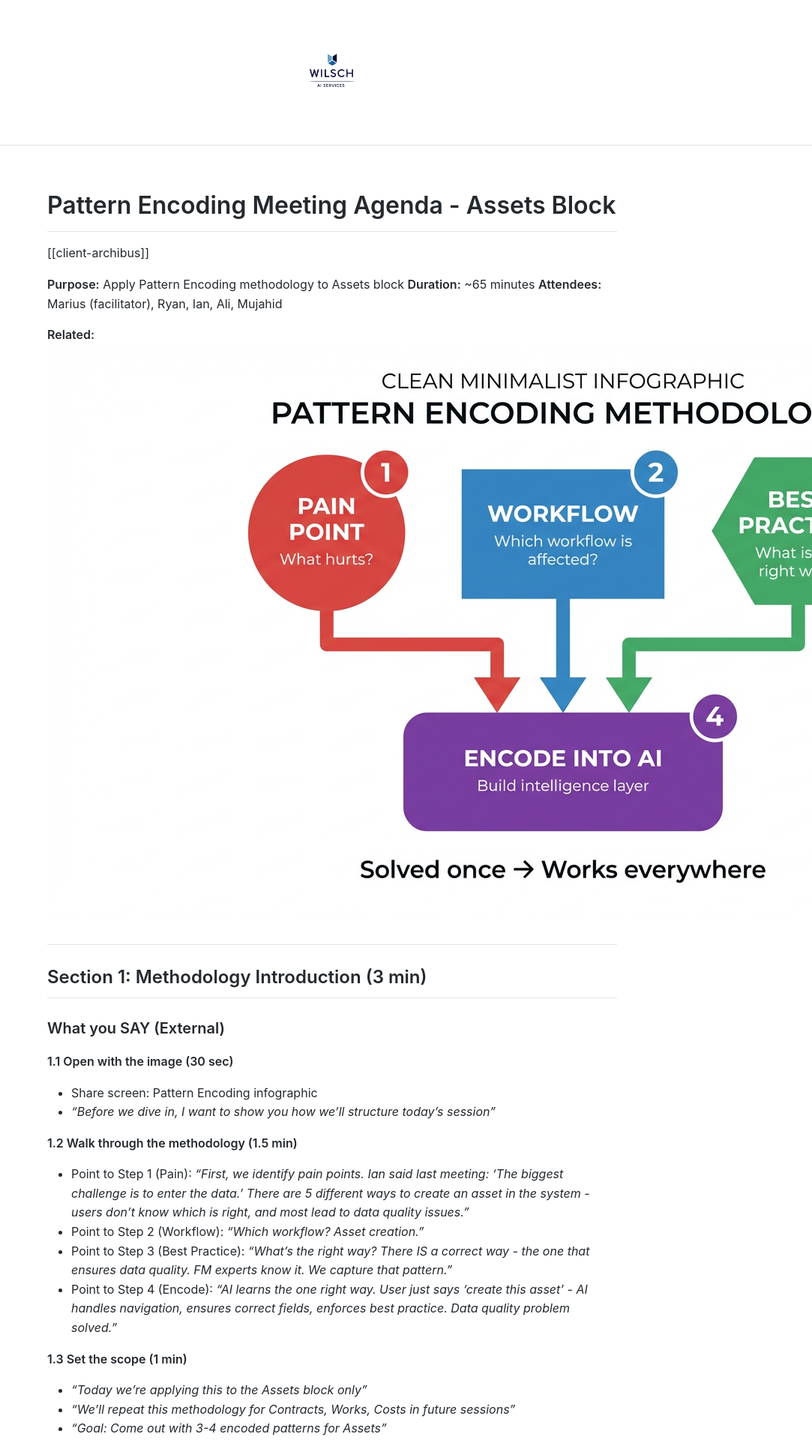
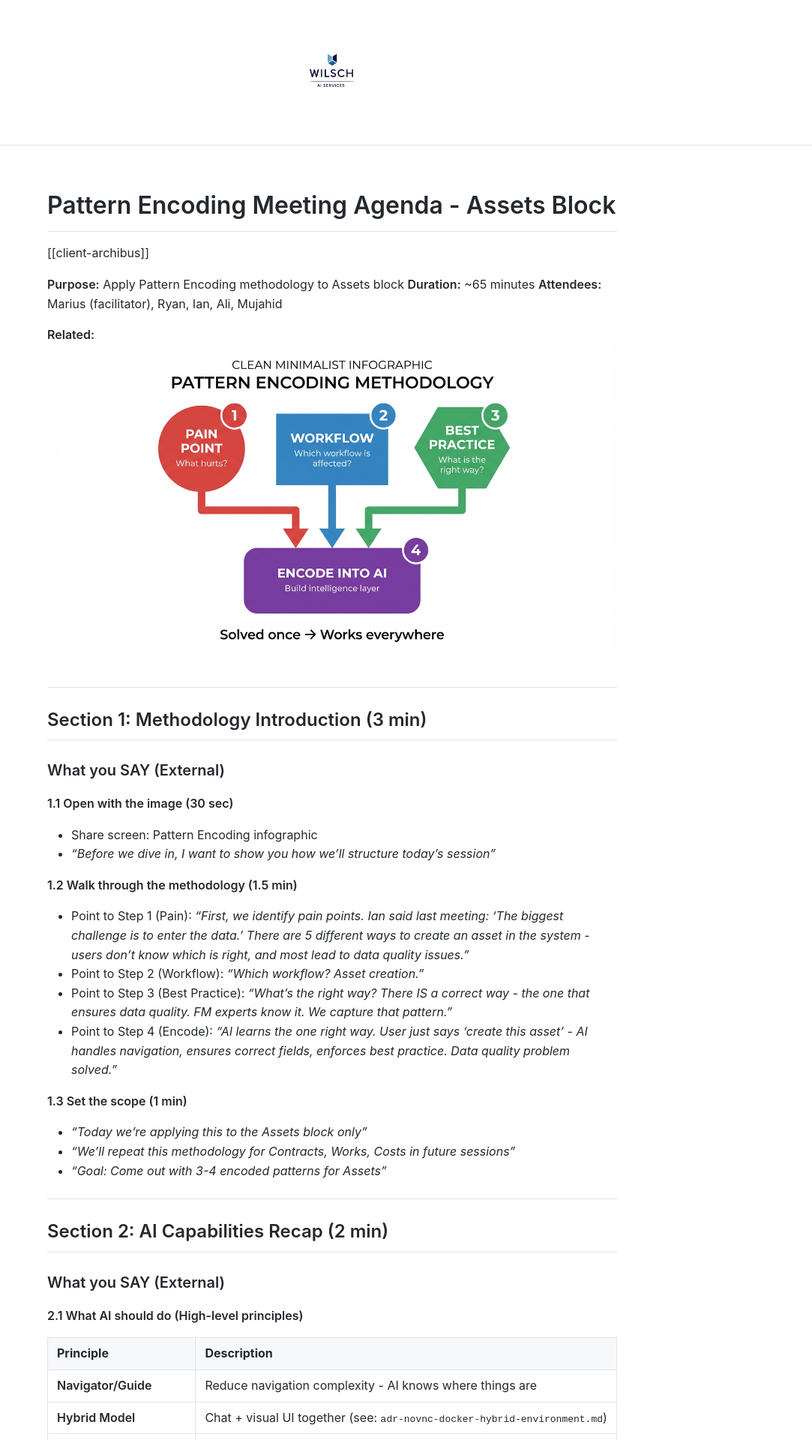
Before and after one commit to MariusWilsch/public-wilsch-ai-pages, a Jekyll site: the page built from project/archibus-fm-assistant/pattern-encoding-meeting-agenda.md, in a window 1280 px wide. Shown: the top 1920 px of the page at 75% size, without its empty margins (197-1280 px from the left). Built offline with Jekyll 4.4.1, drawn with Linux system fonts in a browser that asks for light colours; our own code applies the rules of GitHub Pages for plain Markdown files.

Commit message:
Sync from hippocampus 2025-12-16

```diff
--- a/project/archibus-fm-assistant/pattern-encoding-meeting-agenda.md
+++ b/project/archibus-fm-assistant/pattern-encoding-meeting-agenda.md
@@ -9,7 +9,7 @@ publish: true
 **Duration:** ~65 minutes
 **Attendees:** Marius (facilitator), Ryan, Ian, Ali, Mujahid
 
-**Related:** ![Pattern Encoding Infographic](pattern-encoding-methodology.png)
+**Related:** <img src="pattern-encoding-methodology.png" width="100%" alt="Pattern Encoding Infographic">
 
 ---
 
```
